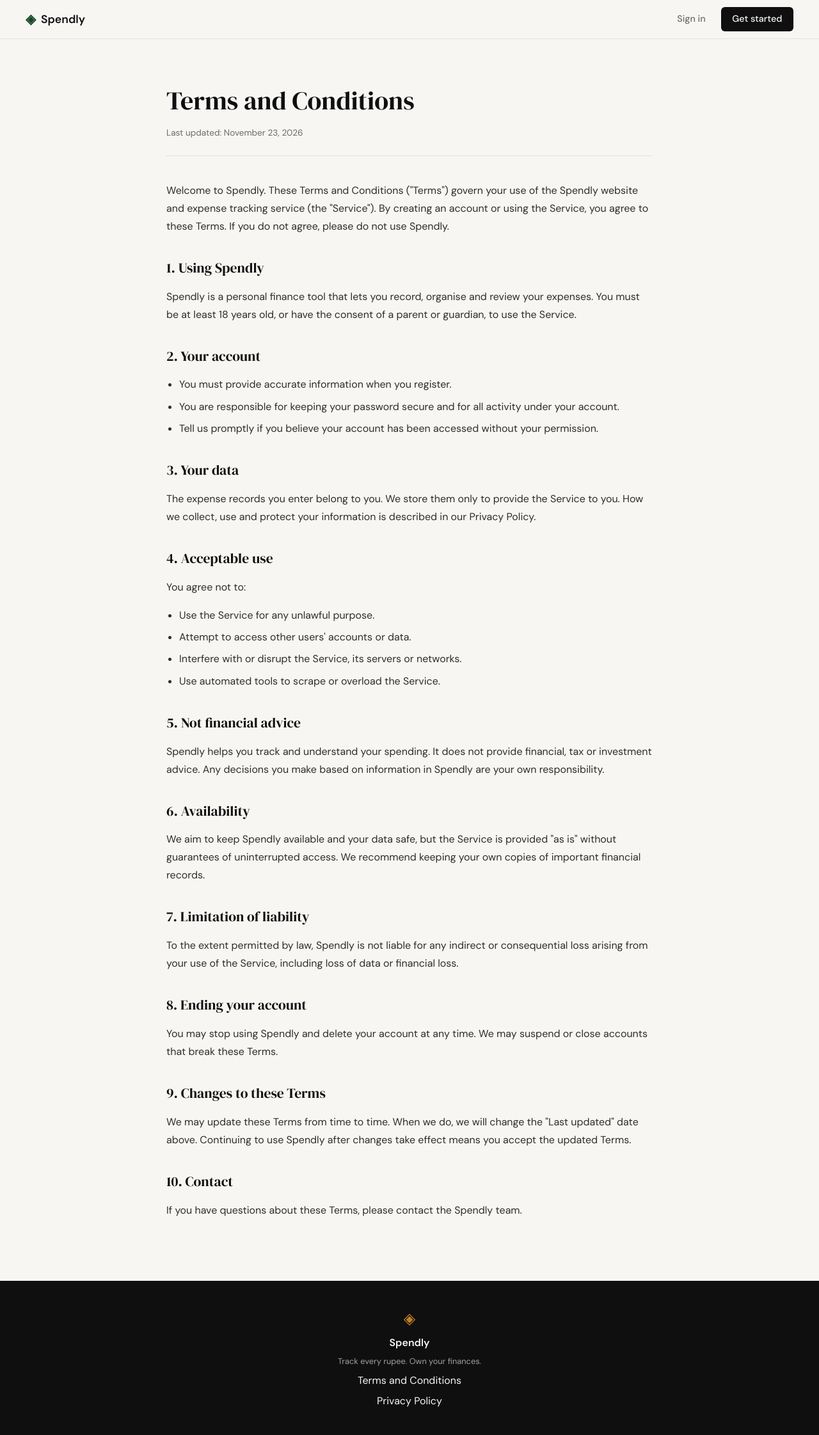
After one commit to nauman-334/Expense-Tracker, a Flask app: page /terms in a window 1280 px wide. The commit adds this page. Shown: the whole page at 64% size. Run offline with Flask 3, Linux system fonts and the light colour scheme.

Commit message:
Template Updated

```diff
--- a/app.py
+++ b/app.py
@@ -20,6 +20,11 @@ def register():
 @app.route("/login")
 def login():
     return render_template("login.html")
+
+
+@app.route("/terms")
+def terms():
+    return render_template("terms.html")
 
 
 # ------------------------------------------------------------------ #
--- a/static/css/style.css
+++ b/static/css/style.css
@@ -478,6 +478,59 @@ a { color: inherit; text-decoration: none; }
 .auth-switch a:hover { text-decoration: underline; }
 
 /* ------------------------------------------------------------------ */
+/* Legal pages (Terms, Privacy)                                        */
+/* ------------------------------------------------------------------ */
+
+.legal-section {
+    padding: 4rem 2rem 5rem;
+}
+
+.legal-container {
+    max-width: 760px;
+    margin: 0 auto;
+}
+
+.legal-header {
+    margin-bottom: 2.5rem;
+    padding-bottom: 1.5rem;
+    border-bottom: 1px solid var(--border);
+}
+
+.legal-title {
+    font-family: var(--font-display);
+    font-size: 2.5rem;
+    font-weight: 400;
+    color: var(--ink);
+    margin-bottom: 0.5rem;
+}
+
+.legal-updated {
+    font-size: 0.85rem;
+    color: var(--ink-muted);
+}
+
+.legal-body {
+    color: var(--ink-soft);
+    line-height: 1.75;
+}
+
+.legal-body h2 {
+    font-family: var(--font-display);
+    font-size: 1.35rem;
+    font-weight: 400;
+    color: var(--ink);
+    margin: 2rem 0 0.75rem;
+}
+
+.legal-body p { margin-bottom: 1rem; }
+
+.legal-body ul {
+    margin: 0 0 1rem 1.25rem;
+}
+
+.legal-body li { margin-bottom: 0.4rem; }
+
+/* ------------------------------------------------------------------ */
 /* Footer                                                              */
 /* ------------------------------------------------------------------ */
 
--- /dev/null
+++ b/templates/terms.html
@@ -0,0 +1,94 @@
+{% extends "base.html" %}
+
+{% block title %}Terms and Conditions — Spendly{% endblock %}
+
+{% block content %}
+
+<section class="legal-section">
+    <div class="legal-container">
+        <header class="legal-header">
+            <h1 class="legal-title">Terms and Conditions</h1>
+            <p class="legal-updated">Last updated: November 23, 2026</p>
+        </header>
+
+        <div class="legal-body">
+            <p>
+                Welcome to Spendly. These Terms and Conditions ("Terms") govern your use
+                of the Spendly website and expense tracking service (the "Service").
+                By creating an account or using the Service, you agree to these Terms.
+                If you do not agree, please do not use Spendly.
+            </p>
+
+            <h2>1. Using Spendly</h2>
+            <p>
+                Spendly is a personal finance tool that lets you record, organise and
+                review your expenses. You must be at least 18 years old, or have the
+                consent of a parent or guardian, to use the Service.
+            </p>
+
+            <h2>2. Your account</h2>
+            <ul>
+                <li>You must provide accurate information when you register.</li>
+                <li>You are responsible for keeping your password secure and for all activity under your account.</li>
+                <li>Tell us promptly if you believe your account has been accessed without your permission.</li>
+            </ul>
+
+            <h2>3. Your data</h2>
+            <p>
+                The expense records you enter belong to you. We store them only to
+                provide the Service to you. How we collect, use and protect your
+                information is described in our Privacy Policy.
+            </p>
+
+            <h2>4. Acceptable use</h2>
+            <p>You agree not to:</p>
+            <ul>
+                <li>Use the Service for any unlawful purpose.</li>
+                <li>Attempt to access other users' accounts or data.</li>
+                <li>Interfere with or disrupt the Service, its servers or networks.</li>
+                <li>Use automated tools to scrape or overload the Service.</li>
+            </ul>
+
+            <h2>5. Not financial advice</h2>
+            <p>
+                Spendly helps you track and understand your spending. It does not
+                provide financial, tax or investment advice. Any decisions you make
+                based on information in Spendly are your own responsibility.
+            </p>
+
+            <h2>6. Availability</h2>
+            <p>
+                We aim to keep Spendly available and your data safe, but the Service is
+                provided "as is" without guarantees of uninterrupted access. We
+                recommend keeping your own copies of important financial records.
+            </p>
+
+            <h2>7. Limitation of liability</h2>
+            <p>
+                To the extent permitted by law, Spendly is not liable for any indirect
+                or consequential loss arising from your use of the Service, including
+                loss of data or financial loss.
+            </p>
+
+            <h2>8. Ending your account</h2>
+            <p>
+                You may stop using Spendly and delete your account at any time. We may
+                suspend or close accounts that break these Terms.
+            </p>
+
+            <h2>9. Changes to these Terms</h2>
+            <p>
+                We may update these Terms from time to time. When we do, we will change
+                the "Last updated" date above. Continuing to use Spendly after changes
+                take effect means you accept the updated Terms.
+            </p>
+
+            <h2>10. Contact</h2>
+            <p>
+                If you have questions about these Terms, please contact the Spendly team.
+            </p>
+        </div>
+    </div>
+</section>
+
+{% endblock %}
```
